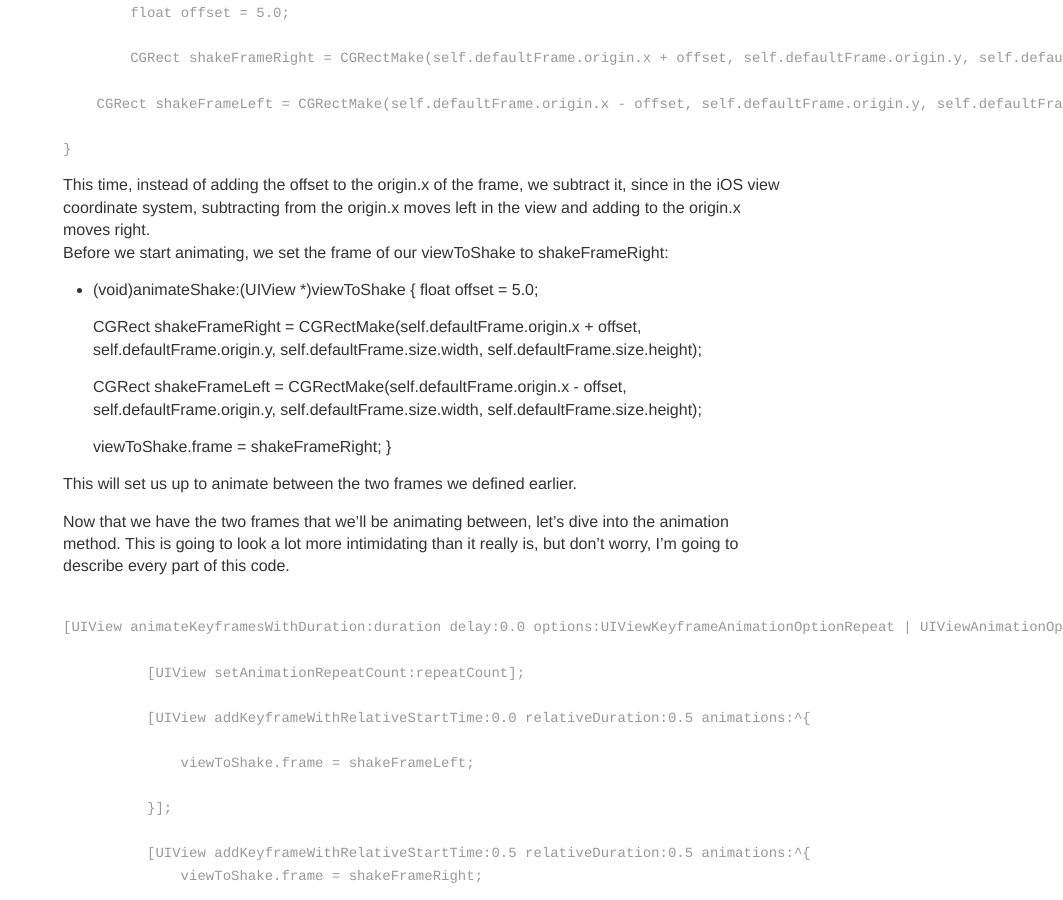
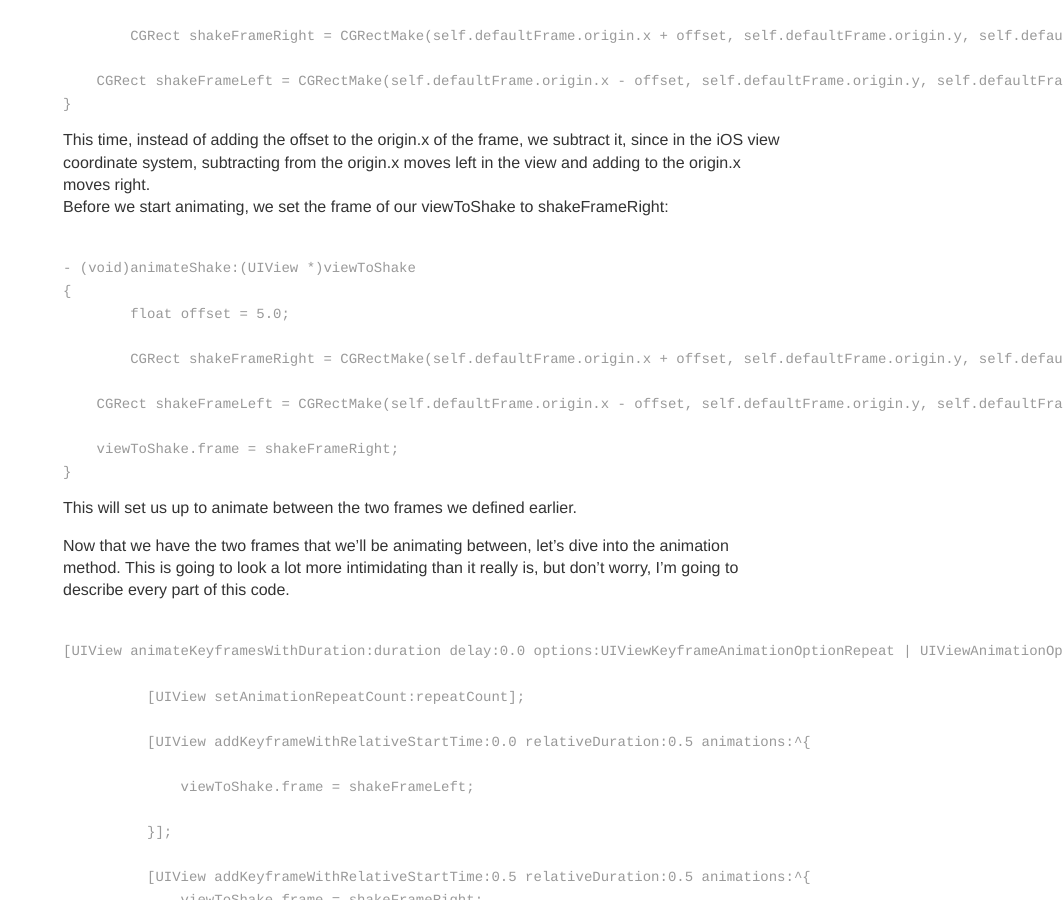
Before and after one commit to trentyou/trentyou.github.io, a Jekyll site: the page built from _posts/2014-12-7-Shaking a UIView.md, in a window 1280 px wide and 900 px high, scrolled down 4861 px. Shown: the whole window, without its empty margins (217-1280 px from the left). Built offline with Jekyll 4.4.1, drawn with Linux system fonts in a browser that asks for light colours; some of the changed text lies outside the part shown.

Commit message:
Updated 2014-12-7-Shaking a UIView.md

```diff
--- a/_posts/2014-12-7-Shaking a UIView.md
+++ b/_posts/2014-12-7-Shaking a UIView.md
@@ -122,7 +122,7 @@
 - contentStretch
 
 
-We're only going to worry about animating the frame of our view in this example.
+We're only going to worry about animating the _frame_ of our view in this example.
 
 In viewDidLoad,
 <pre><code>
@@ -156,7 +156,6 @@
 	float offset = 5.0;
 
 	CGRect shakeFrameRight = CGRectMake(self.defaultFrame.origin.x + offset, self.defaultFrame.origin.y, self.defaultFrame.size.width, self.defaultFrame.size.height);
-
 }
 </code></pre>
 
@@ -172,14 +171,13 @@
 	CGRect shakeFrameRight = CGRectMake(self.defaultFrame.origin.x + offset, self.defaultFrame.origin.y, self.defaultFrame.size.width, self.defaultFrame.size.height);
 
     CGRect shakeFrameLeft = CGRectMake(self.defaultFrame.origin.x - offset, self.defaultFrame.origin.y, self.defaultFrame.size.width, self.defaultFrame.size.height);
-
 }
 </code></pre>
 
 This time, instead of adding the offset to the origin.x of the frame, we subtract it, since in the iOS view coordinate system, subtracting from the origin.x moves left in the view and adding to the origin.x moves right.
 <br>
 Before we start animating, we set the frame of our viewToShake to shakeFrameRight:
-
+<pre><code>
 - (void)animateShake:(UIView *)viewToShake
 {
 	float offset = 5.0;
@@ -190,6 +188,7 @@
 
     viewToShake.frame = shakeFrameRight;
 }
+</code></pre>
 
 This will set us up to animate between the two frames we defined earlier.
 
```
